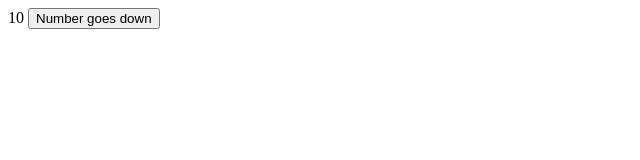
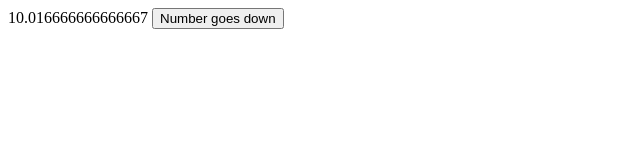
Before and after one commit to TheTastyPi/number-goes-down-2, a plain HTML site: page index.html in a window 1280 px wide. Shown: the whole page, without its empty margins (0-640 px from the left). Drawn offline with Linux system fonts and the light colour scheme.

Commit message:
Update index.html

```diff
--- a/index.html
+++ b/index.html
@@ -4,6 +4,7 @@
   </head>
   <body>
     <span id="number">10</span>
-    <button id="number">Number goes down</button>
+    <button onclick="numberGoesDown()">Number goes down</button>
   </body>
+  <script src="main.js"></script>
 </html>
```
